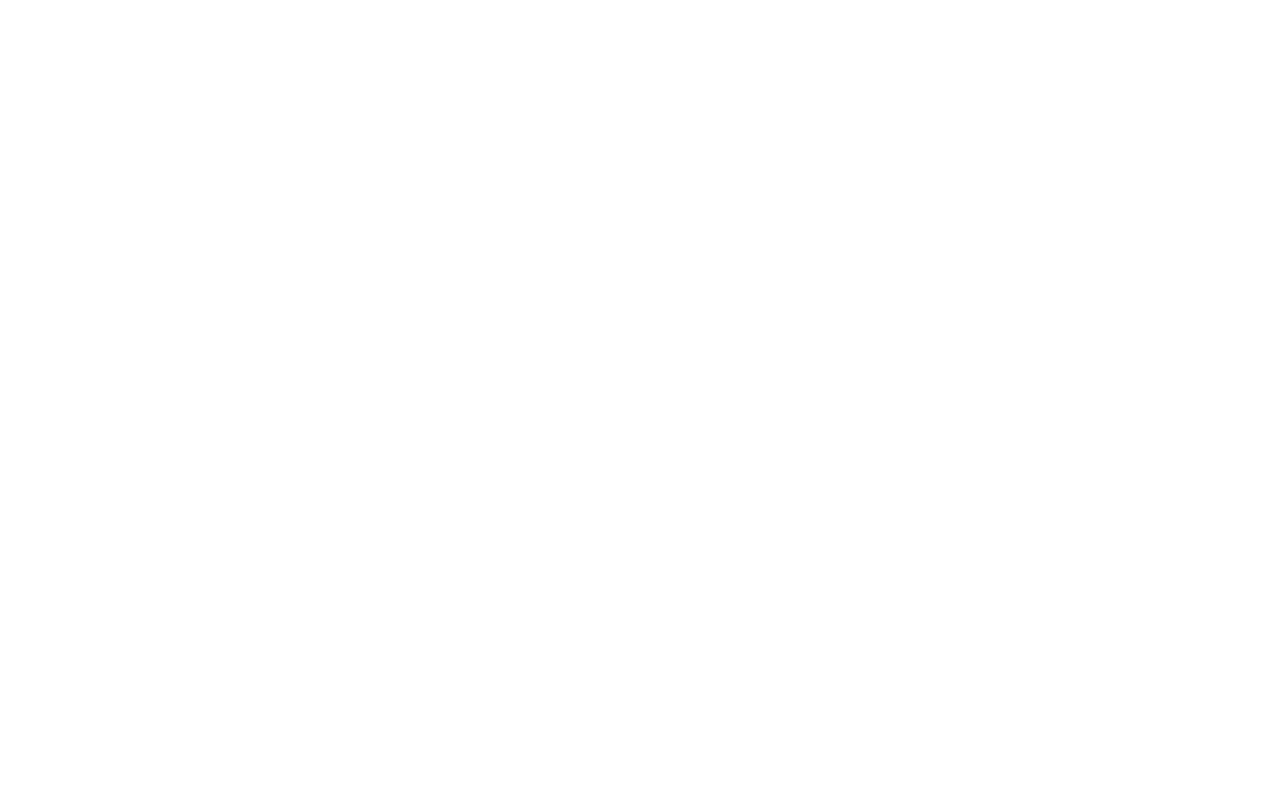
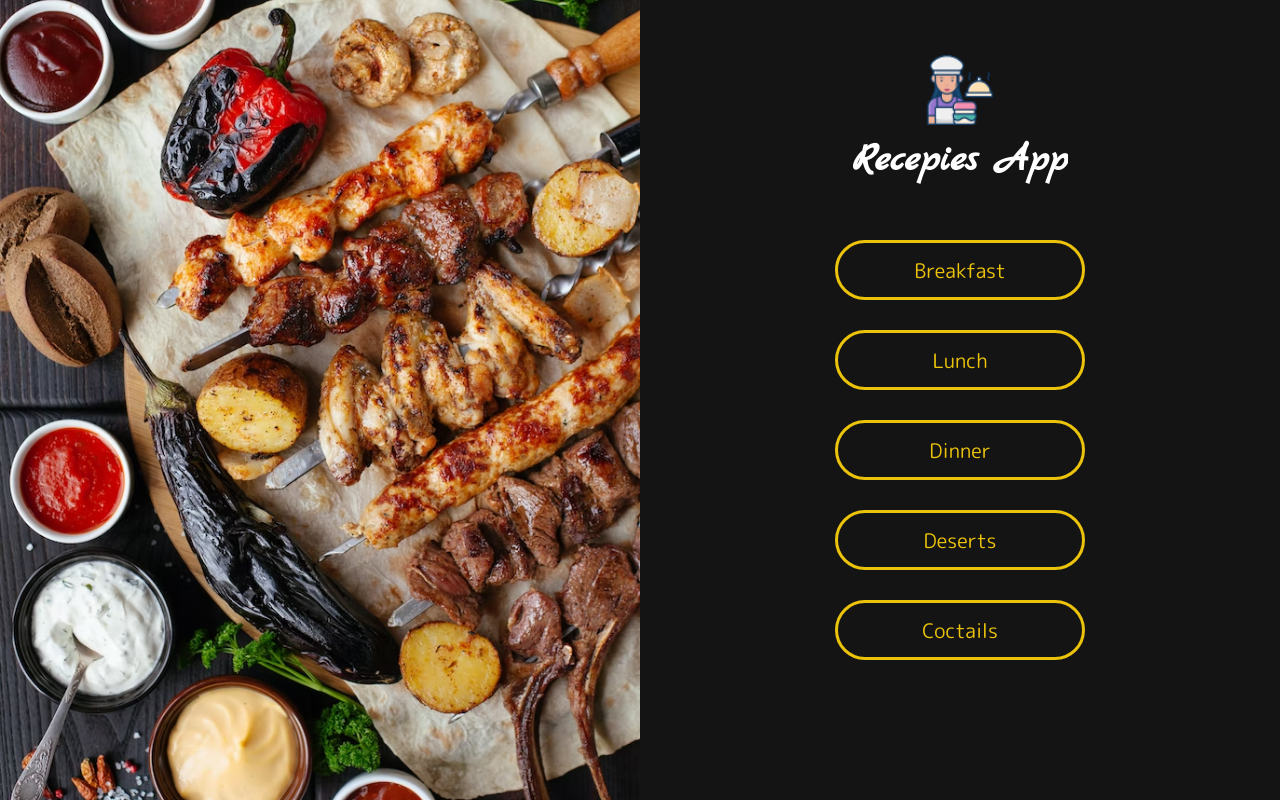
Before and after one commit to Halsik/FoodApp, a React (Create React App) app in the folder food_app/: page / in a window 1280 px wide. Built offline with nearby package versions, Linux system fonts and the light colour scheme.

Commit message:
main page in progress

```diff
--- a/food_app/src/App.css
+++ b/food_app/src/App.css
@@ -0,0 +1,5 @@
+.App {
+    height: 100vh;
+    width: 100%;
+    background-color: #141414;
+}
--- a/food_app/src/App.js
+++ b/food_app/src/App.js
@@ -1,9 +1,11 @@
 import './App.css';
+import Main from './components/MainPage/Main';
+
 
 function App() {
   return (
     <div className="App">
-
+      <Main />
     </div>
   );
 }
--- /dev/null
+++ b/food_app/src/components/MainPage/Main.css
@@ -0,0 +1,70 @@
+@import url('https://fonts.googleapis.com/css2?family=M+PLUS+Rounded+1c&family=Marck+Script&display=swap');
+
+.main-container {
+
+    height: 100%;
+    width: 100%;
+    display: flex;
+}
+
+.main-header-container {
+    height: 25%;
+    display: flex;
+    justify-content: center;
+    align-items: center;
+    flex-direction: column;
+    padding-top: 40px;
+}
+
+.main-header {
+    font-family: 'Marck Script', cursive;
+    margin-top: 10px;
+    font-size: 40px;
+    color: white;
+}
+
+.main-logo {
+    height: 70px;
+}
+
+.left-side {
+    width: 50%;
+}
+
+.right-side {
+    width: 50%;
+}
+
+.main-button-container {
+    display: flex;
+    height: 500px;
+    align-items: center;
+    justify-content: center;
+    flex-direction: column;
+    gap: 30px;
+}
+
+.main-button {
+    font-family: 'M PLUS Rounded 1c', sans-serif;
+    width: 250px;
+    height: 60px;
+    border-radius: 35px;
+    border: 3px solid #ECC30B;
+    background-color: #141414;
+    color: #ECC30B;
+    font-size: 20px;
+    transition-duration: 0.2s;
+    cursor: pointer;
+}
+
+.main-button:hover {
+    color: #141414;
+    background-color: #ECC30B;
+    transform: scale(1.05);
+}
+
+.food-poster {
+    object-fit: cover;
+    height: 100%;
+    width: 100%;
+}
--- /dev/null
+++ b/food_app/src/components/MainPage/Main.jsx
@@ -0,0 +1,32 @@
+import React from "react";
+import './Main.css'
+import logo from '../images/logo.png'
+import foodPic from '../images/food1.avif'
+
+function Main() {
+
+
+    return(
+        <div className="main-container">
+            <div className="left-side">
+                <img className="food-poster" src={foodPic}/>
+            </div>
+            <div className="right-side">
+                <div className="main-header-container">
+                    <img className="main-logo" src={logo}/>
+                    <h1 className="main-header">Recepies App</h1>
+                </div>
+                <div className="main-button-container">
+                    <button className="main-button">Breakfast</button>
+                    <button className="main-button">Lunch</button>
+                    <button className="main-button">Dinner</button>
+                    <button className="main-button">Deserts</button>
+                    <button className="main-button">Coctails</button>
+                </div>
+
+            </div>
+        </div>
+    )
+}
+
+export default Main
--- a/food_app/src/index.css
+++ b/food_app/src/index.css
@@ -1,13 +1,6 @@
-body {
+* {
   margin: 0;
-  font-family: -apple-system, BlinkMacSystemFont, 'Segoe UI', 'Roboto', 'Oxygen',
-    'Ubuntu', 'Cantarell', 'Fira Sans', 'Droid Sans', 'Helvetica Neue',
-    sans-serif;
-  -webkit-font-smoothing: antialiased;
-  -moz-osx-font-smoothing: grayscale;
+  padding: 0;
+  box-sizing: border-box;
+  overflow: hidden;
 }
-
-code {
-  font-family: source-code-pro, Menlo, Monaco, Consolas, 'Courier New',
-    monospace;
-}
```
Also changed, not shown: food_app/src/components/images/food1.avif (added), food_app/src/components/images/logo.png (added).
